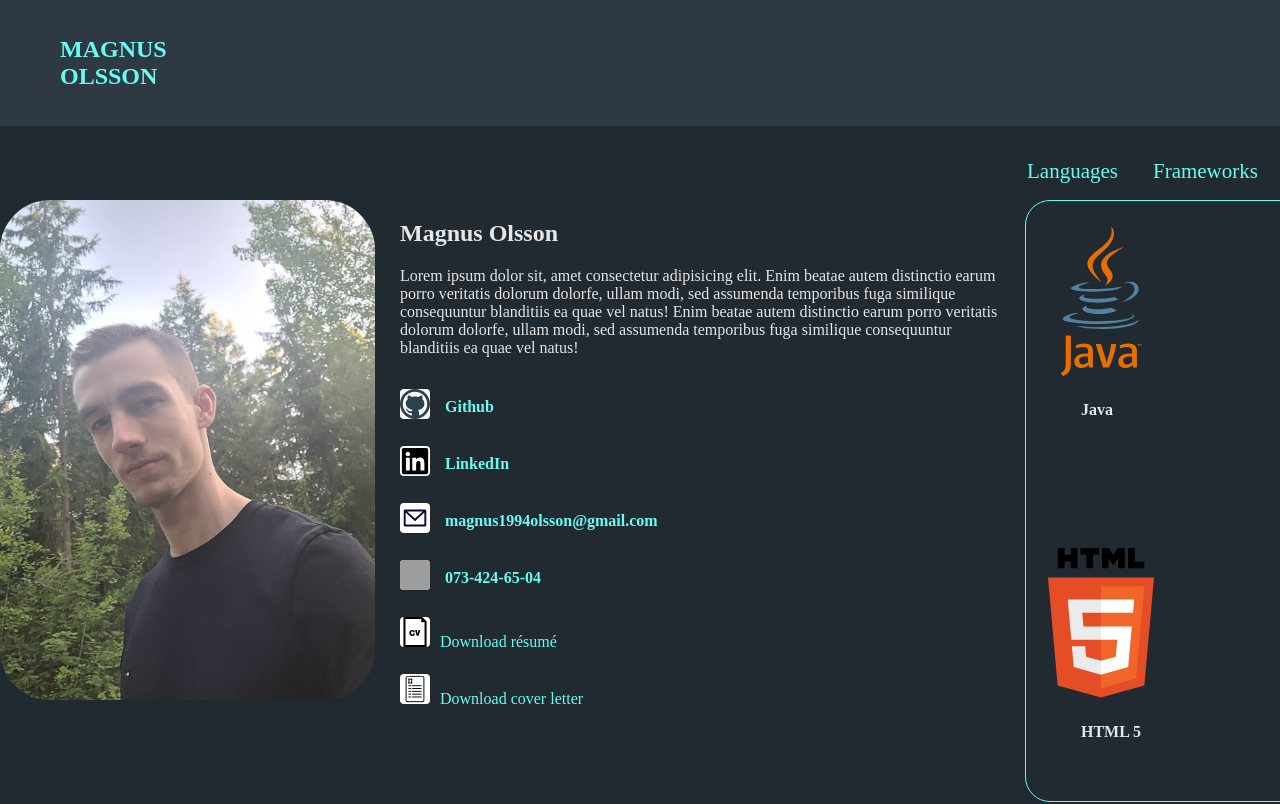
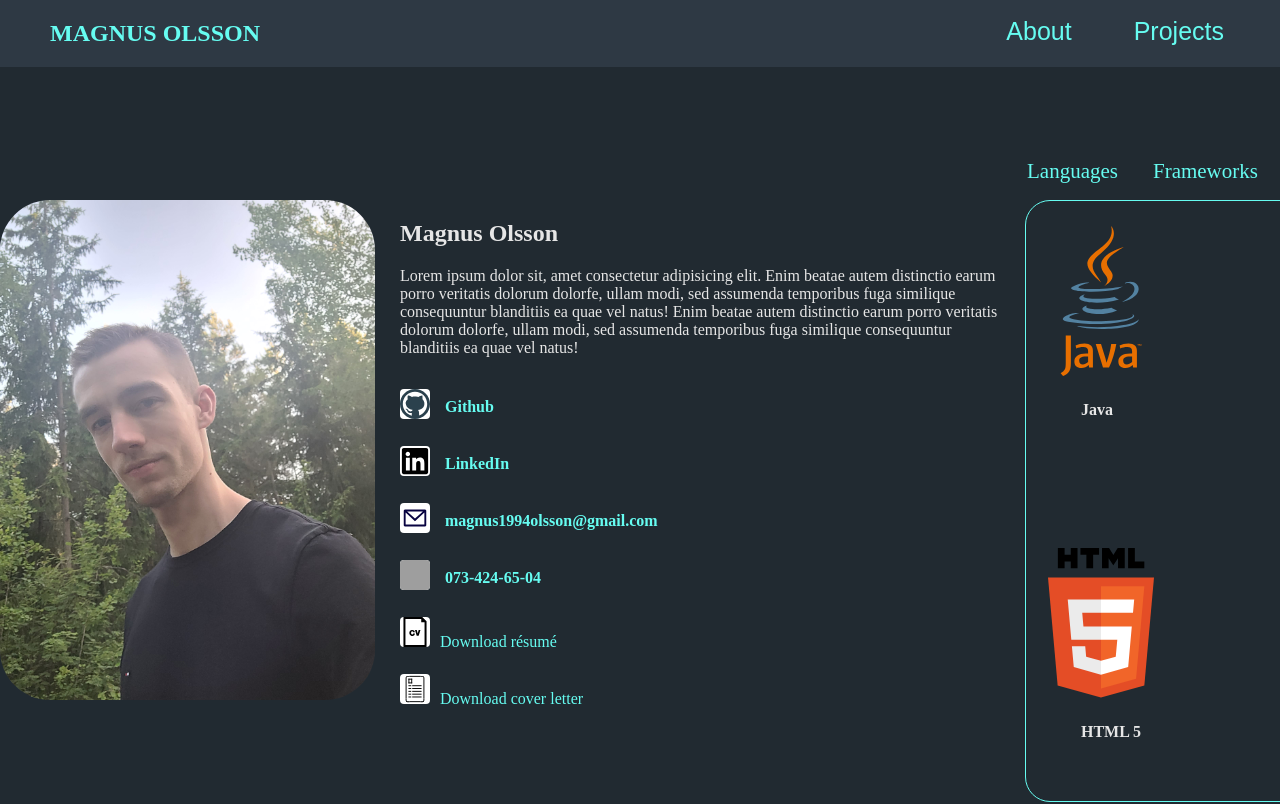
Before and after one commit to CodeMagnus1994/Magnus-Olsson-portfolio, a React (Vite) app: page / in a window 1280 px wide. Shown: the top 804 px of the page. Built offline with nearby package versions, Linux system fonts and the light colour scheme; grey boxes are pictures that could not be loaded.

Commit message:
Made header responvie

```diff
--- a/src/components/Header.jsx
+++ b/src/components/Header.jsx
@@ -1,8 +1,8 @@
 function Header({ scrollToAbout, scrollToProjects }) {
   return (
     <nav id="navbar">
-      <ul id="header-layout">
-        <li id="navbar-name"><h2>MAGNUS OLSSON</h2></li>
+      <h2 id="navbar-name">MAGNUS OLSSON</h2>
+      <ul style={{display: 'flex', listStyle: 'none'}}>
         <li><button className="navbar-button" onClick={scrollToAbout}>About</button></li>
         <li><button className="navbar-button" onClick={scrollToProjects}>Projects</button></li>
       </ul>
--- a/src/index.css
+++ b/src/index.css
@@ -12,24 +12,18 @@ html {
   /*HEADER*/
 }
 
-#header-layout {
-  display: flex;
-  gap: 5px;
-  list-style: none;
-  margin-left: 1400px;
-}
-
 #navbar {
   position: fixed;
   width: 100%;
   background-color: #2e3944;
   z-index: 1;
+  display: flex;
+  justify-content: space-between;
 }
 
 #navbar-name {
-  position: relative;
-  right: 1380px;
   color: #66fcf1;
+  margin-left: 50px;
 }
 
 #navbar-name:hover {
@@ -38,7 +32,7 @@ html {
 
 .navbar-button {
   font-size: 25px;
-  margin-top: 15px;
+  margin-right: 50px;
   background-color: #2e3944;
   color: #66fcf1;
   border: none;
```
